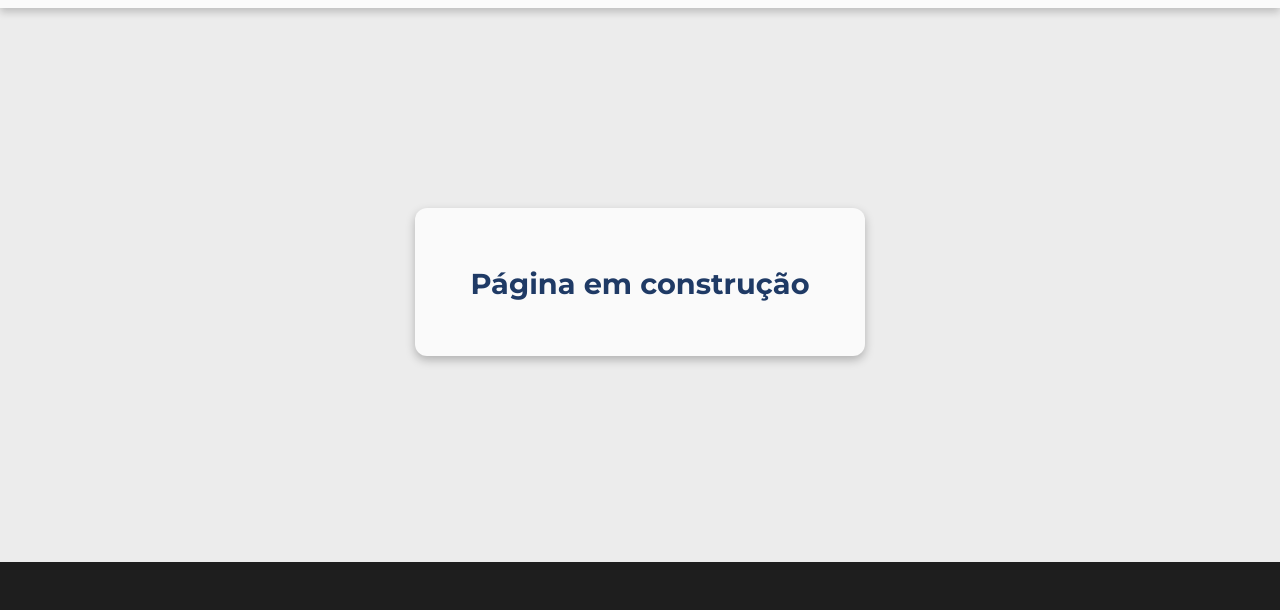
After one commit to tenoriopedro/web-project, a Django app: template djangoweb/products/templates/products/cart.html in a window 1280 px wide. The commit adds this page. Shown: the part 98-708 px from the top of the page. Run offline with Django 5.2, Linux system fonts and the light colour scheme; the template is opened without the code that fills it, so the values that code supplies are empty.

Commit message:
Preparing the cart page

```diff
--- /dev/null
+++ b/djangoweb/products/templates/products/cart.html
@@ -0,0 +1,14 @@
+{% extends "website/base.html" %}
+
+{% block content %}
+
+    <section class="temporary-section">
+
+        <div class="temporary-container">
+            <h1>Página em construção</h1>
+        </div>
+
+    </section>
+
+
+{% endblock  %}
--- a/djangoweb/products/templates/products/detail_product.html
+++ b/djangoweb/products/templates/products/detail_product.html
@@ -31,7 +31,7 @@
                         </a>
 
                         <!-- CARRINHO -->
-                        <form action="#" method="post">
+                        <form action="{% url "products:cart" %}" method="post">
                             {% csrf_token %}
                             <button type="submit" class="btn btn-cart">
 
--- a/djangoweb/products/templates/products/index.html
+++ b/djangoweb/products/templates/products/index.html
@@ -5,7 +5,9 @@
 
     <section class="categories">
         <h2 class="categories-title">Nossas Linhas de Produtos</h2>
-        <p class="categories-subtitle">Encontre a categoria certa para o seu projeto</p>
+        <p class="categories-subtitle">
+            Encontre a categoria certa para o seu projeto
+        </p>
         <div class="categories-grid">
 
             {% for category in categories %}
--- a/djangoweb/products/templates/products/list_products.html
+++ b/djangoweb/products/templates/products/list_products.html
@@ -7,7 +7,7 @@
 
     <div class="content">
 
-        <div class="list-product">
+        <div class="container list-product">
 
             <!-- ORDERING -->
             <div class="ordering">
@@ -62,7 +62,7 @@
                                         Pedir preço via Whatsapp
                                     </a>
 
-                                    <form action="#" method="post">
+                                    <form action="{% url "products:cart" %}" method="post">
                                         {% csrf_token %}
                                         <button type="submit" class="btn btn-cart">
 
--- a/djangoweb/products/urls.py
+++ b/djangoweb/products/urls.py
@@ -1,5 +1,5 @@
 from django.urls import path
-from products.views import ProductsIndexView, ProductsListView, ProductDetailView, ProductsSearchView
+from products.views import ProductsIndexView, ProductsListView, ProductDetailView, ProductsSearchView, cart_view
 
 app_name = 'products'
 
@@ -7,6 +7,9 @@ urlpatterns = [
 
     # Index Page
     path('', ProductsIndexView.as_view(), name='index'),
+
+    # Cart Page
+    path('carrinho/', cart_view, name='cart'),
 
     # Search Page
     path(
--- a/djangoweb/website/static/website/css/style.css
+++ b/djangoweb/website/static/website/css/style.css
@@ -2146,3 +2146,33 @@ a {
 
 
 /* ---------------- FINISH TEMPLATE DETAIL PRODUCTS ---------------- */
+
+
+
+/* ###### SECTION TEMPORARY ###### */
+.temporary-section{
+    display: flex;
+    justify-content: center;
+    align-items: center;
+    background-color: var(--color-light);
+    padding: 40px 20px;
+    margin-top: 100px;
+    min-height: 70vh;
+}
+
+.temporary-container{
+    background-color: var(--color-white);
+    padding: 40px 30px;
+    border-radius: 12px;
+	box-shadow: 0 4px 10px rgba(0,0,0, 0.25);
+	max-width: 450px;
+    width: 100%;
+    color: var(--color-dark);
+    text-align: center;
+}
+
+.temporary-container h1{
+    color: var(--color-primary);
+    font-size: 1.8rem;
+    margin-bottom: 15px;
+}
```
Also changed, not shown: djangoweb/products/views.py (+8 -1 lines).
